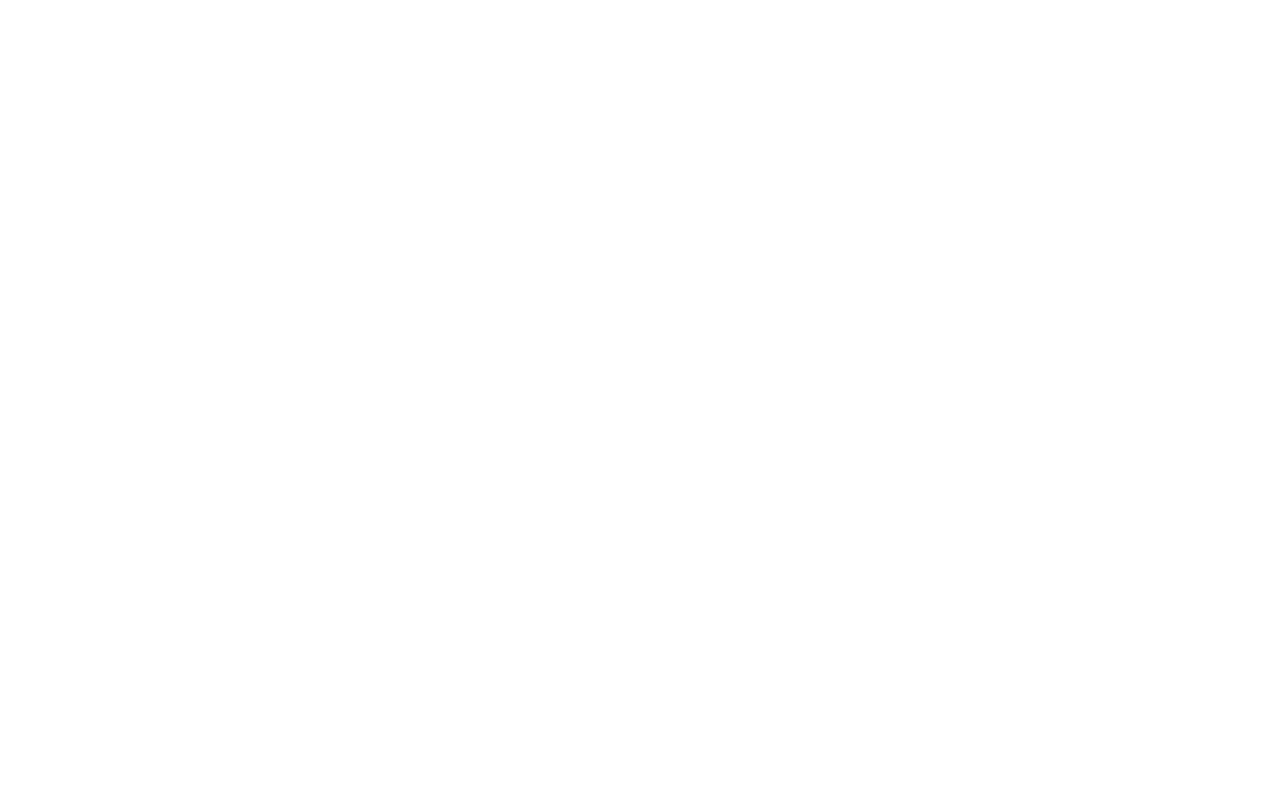
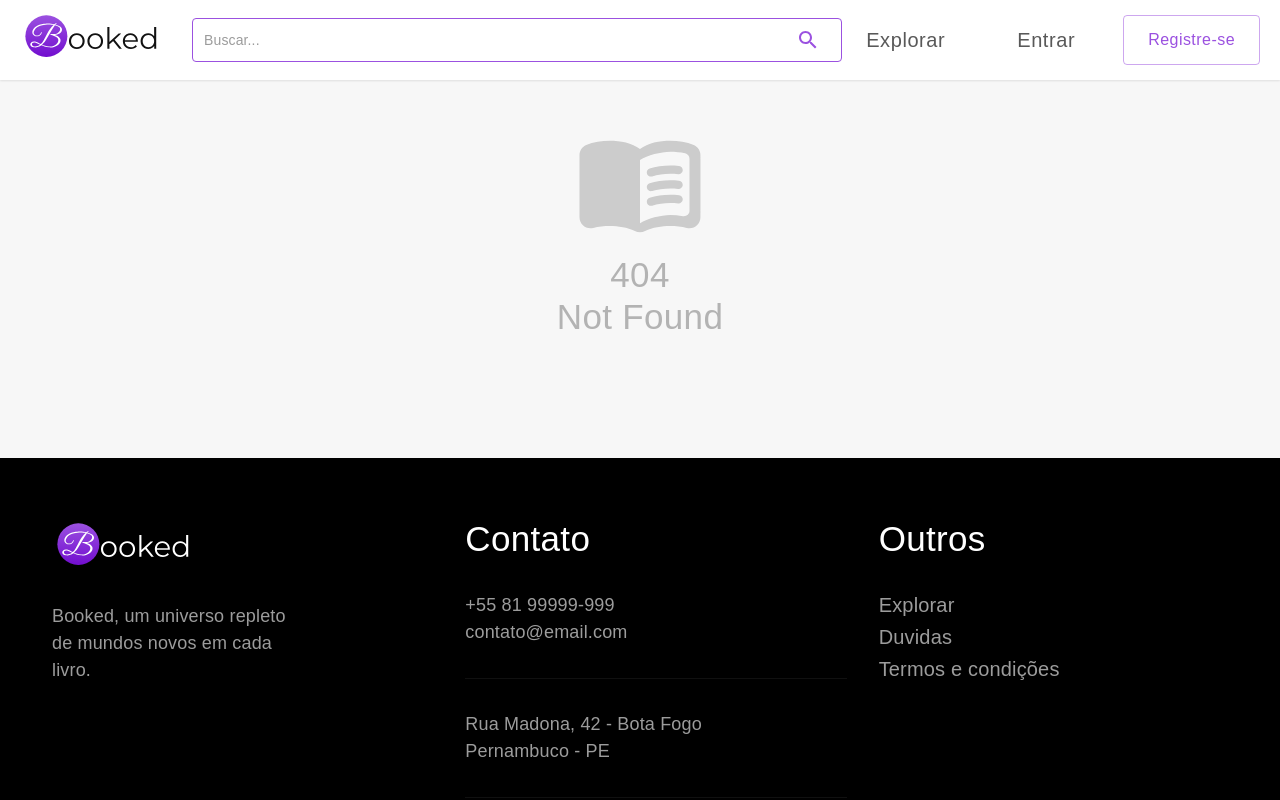
Before and after one commit to i4n-v/booked, a React (Create React App) app in the folder web-app/: page /home in a window 1280 px wide. Before the commit this address had no page. Shown: the top 800 px of the page. Built offline with nearby package versions, Linux system fonts and the light colour scheme.

Commit message:
Not found page

```diff
--- a/web-app/src/configs/routes.tsx
+++ b/web-app/src/configs/routes.tsx
@@ -2,6 +2,7 @@
 import { RouteObject } from 'react-router-dom';
 import Layout from '../components/Layout';
 import BooksExplore from '../pages/Books/Explore';
+import NotFound from '../pages/NotFound';
 const Home = lazy(() => import('../pages/Home'));
 const Questions = lazy(() => import('../pages/Questions'));
 const SignUp = lazy(() => import('../pages/SignUp'));
@@ -48,6 +49,10 @@
             {
                 path: 'questions',
                 element: <Questions />
+            },
+            {
+                path: '*',
+                element: <NotFound />
             }
         ]
     },
--- /dev/null
+++ b/web-app/src/pages/NotFound/index.tsx
@@ -0,0 +1,23 @@
+import { Box, Typography } from "@mui/material";
+import { BookBackground } from "../../assets/SVG";
+import Content from "../../components/Layout/Content/styles";
+
+export default function NotFound() {
+    return (
+        <Content>
+            <Box display={'flex'} justifyContent={'center'}>
+                <BookBackground />
+            </Box>
+            <Typography
+                sx={{
+                    font: t => t.font.lg,
+                    color: t => t.palette.secondary[500],
+                    textAlign: "center"
+                }}
+            >
+                {"404"}<br />
+                {"Not Found"}
+            </Typography>
+        </Content>
+    )
+}
```
